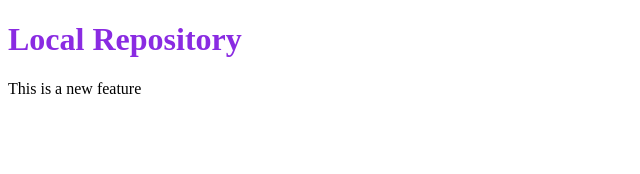
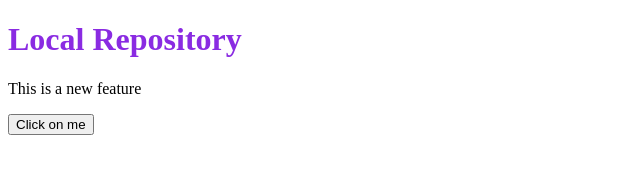
Before and after one commit to Shashank-jais/LocalR, a plain HTML site: page index.html in a window 1280 px wide. Shown: the whole page, without its empty margins (0-640 px from the left). Drawn offline with Linux system fonts and the light colour scheme.

Commit message:
Add button

```diff
--- a/index.html
+++ b/index.html
@@ -9,5 +9,6 @@
 <body>
     <h1>Local Repository</h1>
     <p>This is a new feature</p>
+    <button type="button">Click on me</button>
 </body>
 </html>
```
